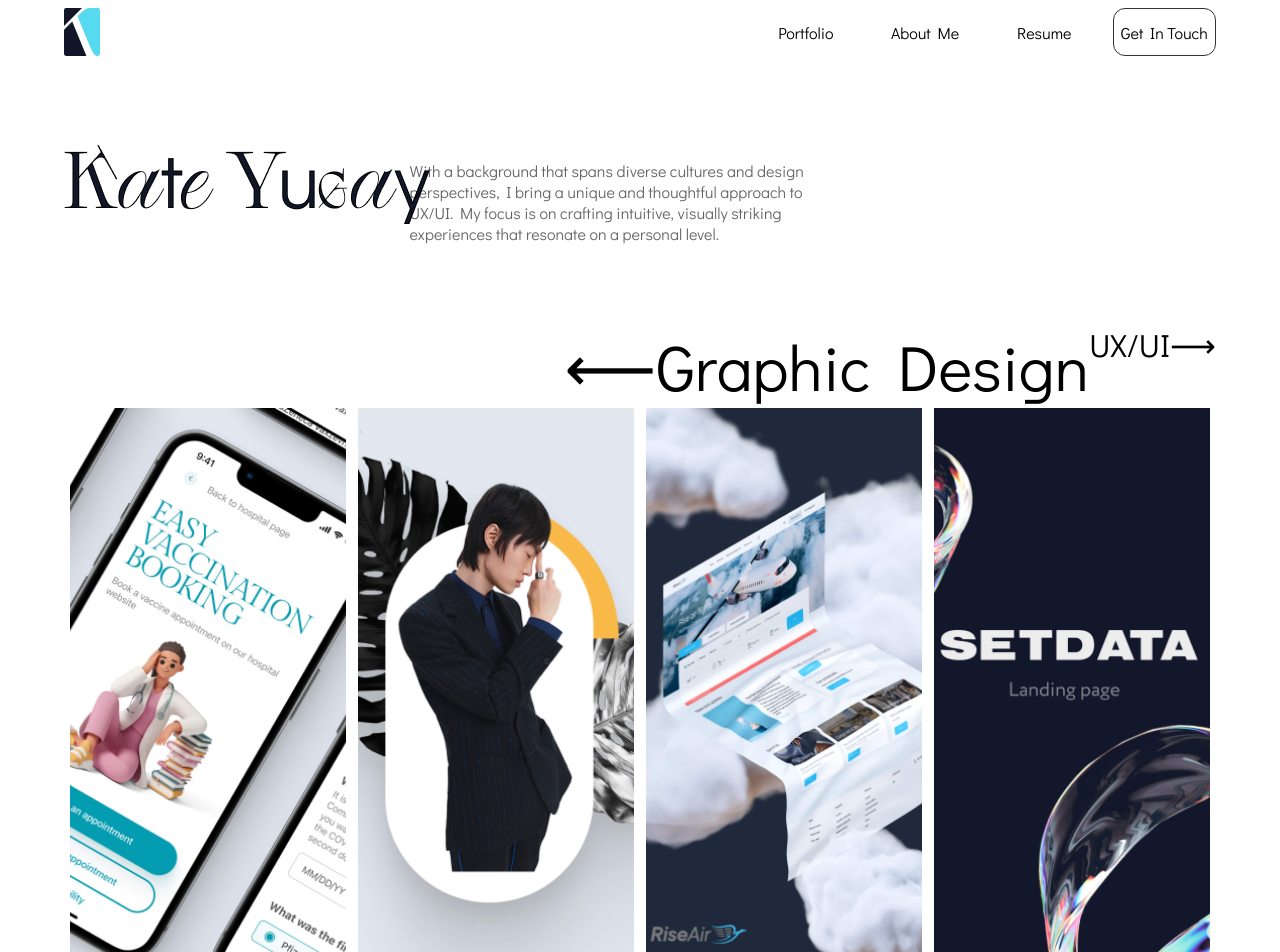
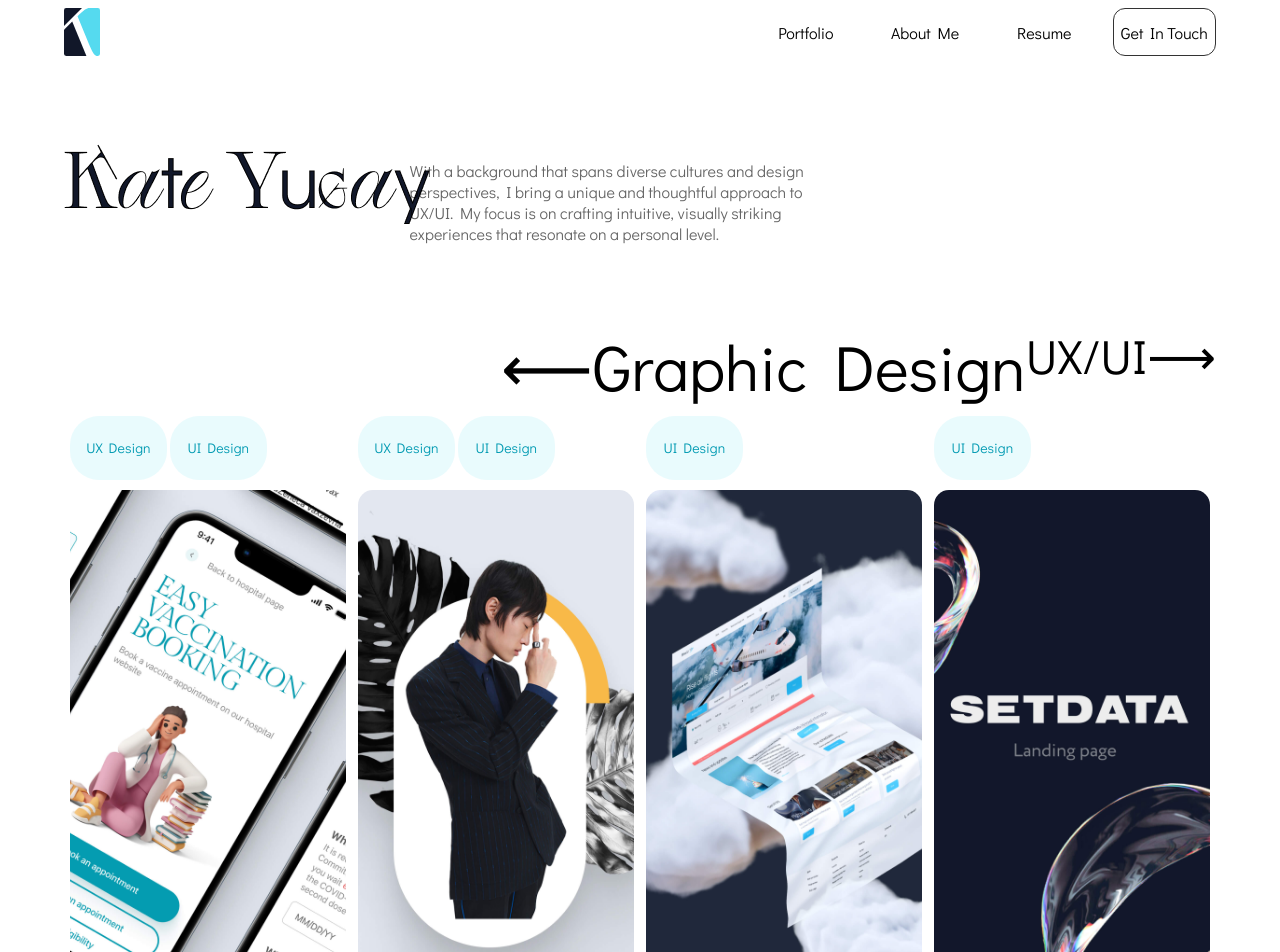
Before and after one commit to M727-Y/PortfolioKate, a Next.js app: page / in a window 1280 px wide. Shown: the top 952 px of the page. Built offline with nearby package versions, Linux system fonts and the light colour scheme.

Commit message:
minor footer changes

```diff
--- a/app/components/project.tsx
+++ b/app/components/project.tsx
@@ -5,14 +5,24 @@ import Image from 'next/image';
 
 interface ProjectProps {
   imgSrc: string; // Image source URL
-  link?: string;  // Optional link
+  tags?: string[];
 }
 
-export default function Project({ imgSrc, link }: ProjectProps) {
+export default function Project({ imgSrc, tags = [] }: ProjectProps) {
   return (
-    <>
-        <Image src={imgSrc} alt="Project"  className={styles.projectImage} />
-    </>
+    <div className={styles.projectContainer}>
+        <ul className={styles.tagContainer}>
+          {tags?.length > 0 ? (
+            tags.map((tag, index) => (
+              <li key={index} className={styles.tag}>
+                {tag}
+              </li>
+            ))
+          ) : null}
+
+        </ul>
+        <Image src={imgSrc} alt="Project" className={styles.projectImage} />
+    </div>
 
   );
 }
--- a/app/components/projects.tsx
+++ b/app/components/projects.tsx
@@ -4,10 +4,10 @@ import { gsap } from "gsap";
 import { ScrollTrigger } from "gsap/dist/ScrollTrigger";
 import Project from "./project";
 const uxProjects = [
-  { src: require('../images/ux/project1.png'), link: "" },
-  { src: require('../images/ux/project2.png'), link: "" },
-  { src: require('../images/ux/project3.png'), link: "" },
-  { src: require('../images/ux/project4.png'), link: "" },
+  { src: require('../images/ux/project1.png'), link: "", tags:["UX Design","UI Design"] },
+  { src: require('../images/ux/project2.png'), link: "", tags:["UX Design","UI Design"] },
+  { src: require('../images/ux/project3.png'), link: "", tags:["UI Design"] },
+  { src: require('../images/ux/project4.png'), link: "", tags:["UI Design"] },
 ]
 
 // const graphicProjects = [
@@ -73,7 +73,7 @@ function ScrollSection() {
     // Update labels dynamically
     const updateLabels = (activeIndex: number = 0): void => {
       gsap.to(label1Ref.current, {
-        fontSize: activeIndex === 0 ? "4rem" : "2rem",
+        fontSize: activeIndex === 0 ? "4rem" : "3rem",
         duration: 0.3,
         ease: "power1.inOut",
 
@@ -87,7 +87,7 @@ function ScrollSection() {
       // });
       // activeIndex === 0 ? document.querySelector(`.${styles.section1}`).classList.remove(styles.inactive) : document.querySelector('.section1').classList.add(styles.inactive);
       gsap.to(label2Ref.current, {
-        fontSize: activeIndex === 1 ? "4rem" : "2rem",
+        fontSize: activeIndex === 1 ? "4rem" : "3rem",
         duration: 0.3,
         ease: "power1.inOut",
       });
@@ -134,13 +134,13 @@ function ScrollSection() {
         <div ref={sectionRef} className={styles.scrollSectionInner}>
           <div ref={section1Ref} className={`${styles.scrollSection} ${styles.section1}`}>
               {uxProjects.map((el, index)=>(
-                <Project  key={index} imgSrc={el.src}></Project>
+                <Project  key={index} imgSrc={el.src} tags={el.tags}></Project>
               ))}
 
           </div>
           <div ref={section2Ref} className={`${styles.scrollSection} ${styles.section2}`}>
               {uxProjects.map((el, index)=>(
-                <Project  key={index} imgSrc={el.src}></Project>
+                <Project  key={index} imgSrc={el.src} tags={el.tags}></Project>
               ))}
           </div>
 
--- a/app/layout.tsx
+++ b/app/layout.tsx
@@ -1,7 +1,7 @@
 import Footer from "./components/footer";
 import Navbar from "./components/navbar";
 import styles from './page.module.css'
-import Introduction from "./components/introduction";
+
 export const metadata = {
   title: 'Next.js',
   description: 'Generated by Next.js',
@@ -18,7 +18,7 @@ export default function RootLayout({
 
       <body className={styles.body}>
         <header><Navbar/></header>
-          <Introduction />
+
           {children}
         <footer><Footer/></footer>
       </body>
--- a/app/page.module.css
+++ b/app/page.module.css
@@ -94,7 +94,7 @@
   }
 
   .scrollSection {
-    height: 70vh;
+    height: 75vh;
     width: 100%;
     transition: opacity 0.3s ease;
     padding-left: 2.5%;
@@ -104,27 +104,51 @@
     align-items: center;
   }
 
-  .scrollSection h3 {
-    color: var(--primaryTextColor);
-    letter-spacing: var(--headlineMedium);
-    font-size: var(--headlineMedium);
-    text-transform: uppercase;
-  }
+
   .projectContainer{
-    background-color: #333;
+    display: flex;
+    flex-direction: column;
     width:24%;
     height: 100%;
-    transition: opacity 0.3s ease-in-out;
+
   }
   .projectImage{
-    width:24%;
-    height: 100%;
+    width: 100%;
+    height: 90%;
     object-fit: cover;
+    transition: opacity 0.3s ease-in-out;
+    border-radius: 15px;
   }
 
-  .projectContainer:hover{
+  .projectImage:hover{
 
     opacity: 0.7;
+  }
+  .tagContainer{
+    display: flex;
+    flex-direction:row ;
+    justify-content: flex-start;
+    height: 10%;
+    list-style: none;
+    padding: 0;
+    margin-top: 1vh ;
+
+    margin-bottom: 2vh;
+  }
+  .tag{
+    background-color: #55DAEF20;
+    padding: 3px;
+    height: 100%;
+    display: flex;
+    flex-direction: column;
+    justify-content: center;
+    width: 33%;
+    color: #009AB2;
+    margin-right:1% ;
+    text-align: center;
+    border-radius: 29px;
+    font-size: 14px;
+
   }
   .introduction{
     margin-top: 10vh;
@@ -161,12 +185,16 @@
   .footer{
     width: 100%;
     height: 30vh;
+    margin-top: 2vh;
     display: flex;
     flex-direction: column-reverse;
-    background-color: #333;
+
+    background: linear-gradient(to bottom, #f8fafc 102%, rgba(102, 102, 102, 0) 35%);
     z-index: 1000;
   }
   .footerImage{
     display: flex;
     justify-content: center;
+    opacity: 100%;
+
   }
--- a/app/page.tsx
+++ b/app/page.tsx
@@ -2,6 +2,7 @@
 import { useEffect } from 'react';
 import styles from './page.module.css'
 import Project from './components/projects'
+import Introduction from './components/introduction';
 export default function Home() {
 
   useEffect( () => {
@@ -17,6 +18,7 @@ export default function Home() {
 
   return (
     <div className={styles.content}>
+      <Introduction />
       <Project/>
     </div>
   );
```
